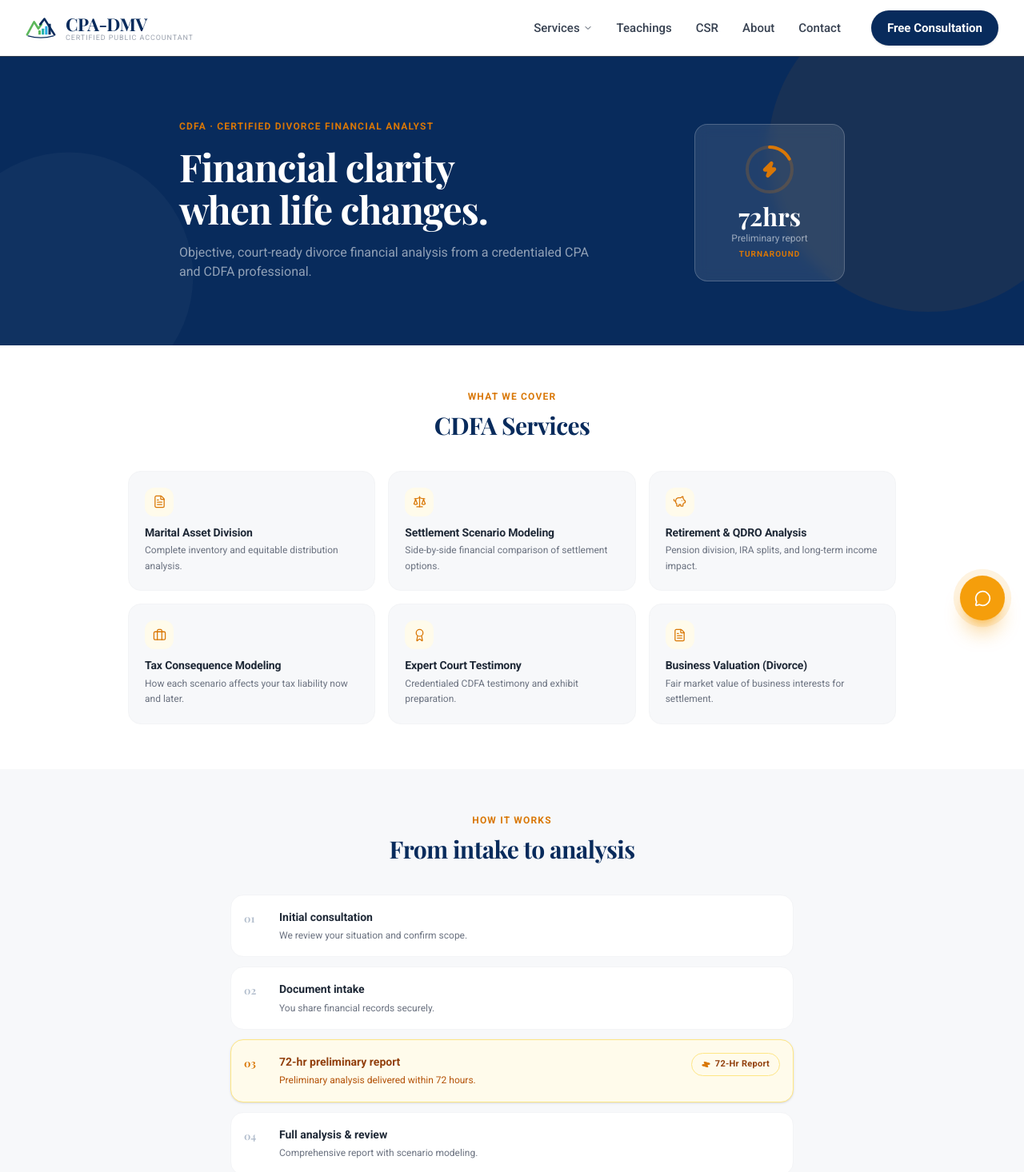
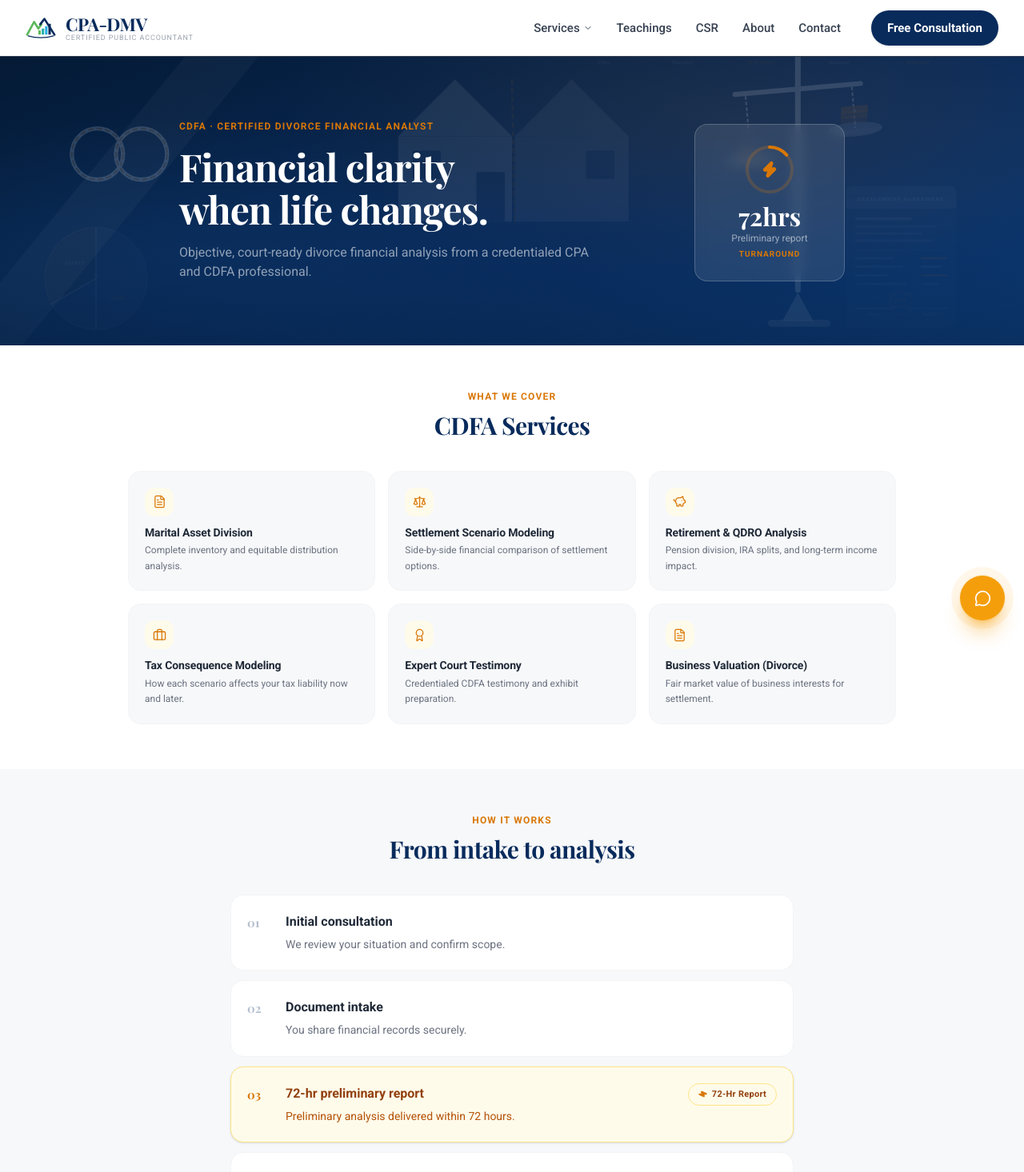
Before and after one commit to cpa-dmv/website, a Next.js app: page /website/cdfa-services in a window 1280 px wide. Shown: the top 1466 px of the page at 80% size. Built offline with nearby package versions, Linux system fonts and the light colour scheme.

Commit message:
Update website

```diff
--- a/app/cdfa-services/page.tsx
+++ b/app/cdfa-services/page.tsx
@@ -30,10 +30,8 @@ export default function CDFAPage() {
       {/* Hero */}
       <section className="bg-[#082B5C] py-16 lg:py-20 relative overflow-hidden">
         <div className="absolute inset-0 pointer-events-none">
-          <motion.div className="absolute -top-20 -right-20 w-[400px] h-[400px] rounded-full bg-[#D97706]/8"
-            animate={{ scale: [1, 1.06, 1] }} transition={{ duration: 6, repeat: Infinity, ease: "easeInOut" }} />
-          <motion.div className="absolute -bottom-16 -left-16 w-[300px] h-[300px] rounded-full bg-white/[0.03]"
-            animate={{ scale: [1, 1.04, 1] }} transition={{ duration: 8, repeat: Infinity, ease: "easeInOut", delay: 1 }} />
+          <img src="/images/cdfa-hero-bg.svg" alt="" aria-hidden="true"
+            className="absolute inset-0 w-full h-full object-cover object-center opacity-100" />
         </div>
 
         <div className="max-w-4xl mx-auto px-4 sm:px-6 lg:px-8 relative z-10">
@@ -122,16 +120,16 @@ export default function CDFAPage() {
               <motion.div key={step.num}
                 initial={{ opacity: 0, x: -12 }} whileInView={{ opacity: 1, x: 0 }}
                 viewport={{ once: true }} transition={{ delay: i * 0.09 }}
-                className={`flex items-start gap-4 p-4 rounded-2xl border ${
+                className={`flex items-start gap-4 p-5 rounded-2xl border ${
                   step.highlight ? "bg-amber-50 border-amber-200 shadow-sm" : "bg-white border-gray-100"
                 }`}>
-                <span className={`font-display font-bold text-[13px] w-7 flex-shrink-0 mt-0.5 ${step.highlight ? "text-[#D97706]" : "text-[#082B5C]/30"}`}>
+                <span className={`font-display font-bold text-[15px] w-8 flex-shrink-0 mt-0.5 ${step.highlight ? "text-[#D97706]" : "text-[#082B5C]/30"}`}>
                   {step.num}
                 </span>
                 <div className="flex-1 flex items-start justify-between gap-3">
                   <div>
-                    <p className={`font-bold text-[14px] ${step.highlight ? "text-[#92400E]" : "text-[#1F2937]"}`}>{step.label}</p>
-                    <p className={`text-[12px] mt-0.5 ${step.highlight ? "text-[#B45309]" : "text-[#6B7280]"}`}>{step.desc}</p>
+                    <p className={`font-bold text-[16px] ${step.highlight ? "text-[#92400E]" : "text-[#1F2937]"}`}>{step.label}</p>
+                    <p className={`text-[14px] mt-1 ${step.highlight ? "text-[#B45309]" : "text-[#6B7280]"}`}>{step.desc}</p>
                   </div>
                   {step.highlight && <TurnaroundBadge size="sm" />}
                 </div>
--- a/components/home/EventsTeaser.tsx
+++ b/components/home/EventsTeaser.tsx
@@ -4,7 +4,7 @@ import AnimatedSection from "@/components/shared/AnimatedSection";
 import Link from "next/link";
 
 export default function EventsTeaser() {
-  const upcoming = events.slice(0, 4);
+  const upcoming = events.slice(0, 3);
   if (upcoming.length === 0) return null;
 
   return (
@@ -12,7 +12,7 @@ export default function EventsTeaser() {
       <div className="max-w-[1180px] mx-auto px-4 sm:px-6 lg:px-8">
         <AnimatedSection className="flex flex-col sm:flex-row items-start sm:items-end justify-between mb-10 gap-4">
           <div>
-            <p className="text-[#F59E0B] text-xs font-semibold uppercase tracking-widest mb-2">
+            <p className="text-[#1E5FA8] text-xs font-semibold uppercase tracking-widest mb-2">
               Free to Attend
             </p>
             <h2 className="font-display font-bold text-[#082B5C] text-3xl lg:text-[2.4rem] leading-tight">
@@ -27,7 +27,7 @@ export default function EventsTeaser() {
           </Link>
         </AnimatedSection>
 
-        <div className="grid grid-cols-1 sm:grid-cols-2 lg:grid-cols-4 gap-5">
+        <div className="grid grid-cols-1 sm:grid-cols-3 gap-5">
           {upcoming.map((event, i) => (
             <EventCard key={event.id} event={event} index={i} />
           ))}
--- a/components/home/PricingTeaser.tsx
+++ b/components/home/PricingTeaser.tsx
@@ -276,9 +276,9 @@ export default function PricingTeaser() {
               <div className="relative w-full" style={{ paddingTop: "42px", paddingBottom: "0px" }}>
                 <CardStack />
               </div>
-              <p className="text-center text-[11px] text-[#9CA3AF] mt-4 tracking-wide select-none">
+              {/* <p className="text-center text-[11px] text-[#9CA3AF] mt-4 tracking-wide select-none">
                 Auto-cycling · Click to advance
-              </p>
+              </p> */}
             </div>
           </AnimatedSection>
 
--- a/components/home/ServicesGrid.tsx
+++ b/components/home/ServicesGrid.tsx
@@ -14,12 +14,12 @@ const homeServices = [
   { icon: Search,         label: "Forensics Audits",           slug: "forensics-accounting",  desc: "Investigation and expert court witness." },
   { icon: TrendingUp,     label: "Business Valuation",         slug: "business-valuation",    desc: "Fair market value for transactions & disputes." },
   { icon: Monitor,        label: "QuickBooks Setup",           slug: "quickbooks",            desc: "ProAdvisor setup, training, and cleanup." },
-  { icon: BarChart3,      label: "Accounting",                 slug: "specialized-audit",     desc: "Financial reporting and general ledger." },
+  { icon: BarChart3,      label: "Financial Accounting and Reporting",                 slug: "specialized-audit",     desc: "Financial reporting and general ledger." },
   { icon: Users,          label: "Payroll",                    slug: "payroll",               desc: "Accurate payroll processing every cycle." },
   { icon: Building2,      label: "Business Registration",      slug: "business-registration", desc: "Entity formation and state filing." },
   { icon: ArrowLeftRight, label: "AP / AR",                    slug: "ap-ar",                 desc: "Cash flow management and reconciliation." },
   { icon: Briefcase,      label: "HR Advisory",                slug: "hr-advisory",           desc: "Practical HR support for small businesses." },
-  { icon: FileText,       label: "Taxes",                      slug: "taxation",              desc: "Individual and business tax preparation." },
+  { icon: FileText,       label: "Taxation",                      slug: "taxation",              desc: "Individual and corporate tax preparation." },
   { icon: BookOpen,       label: "Bookkeeping",                slug: "ap-ar",                 desc: "Accurate, organized books every month." },
 ];
 
--- a/components/shared/EventCard.tsx
+++ b/components/shared/EventCard.tsx
@@ -22,7 +22,7 @@ export default function EventCard({ event, compact = false, index = 0 }: Props)
       transition={{ duration: 0.42, delay: index * 0.09, ease: [0.22, 1, 0.36, 1] }}
       whileHover={{ y: -3, transition: { duration: 0.2 } }}
       className="bg-white rounded-2xl overflow-hidden border shadow-sm hover:shadow-md transition-shadow flex flex-col"
-      style={{ borderColor: "#E9EAEC" }}
+      style={{ borderColor: "#DBEAFE" }}
     >
       {/* Date block + category row */}
       <div className="flex">
--- a/lib/events.ts
+++ b/lib/events.ts
@@ -88,10 +88,10 @@ export const events: EventItem[] = [
   },
 ];
 
-// Alternating brand palette: navy (#082B5C) and amber (#D97706)
+// Two-tone palette: deep navy + light blue only
 export const eventTypeColors: Record<EventItem["type"], { bg: string; text: string; btn: string; dateBg: string }> = {
-  CPE:         { bg: "bg-blue-50",  text: "text-[#082B5C]", btn: "#082B5C", dateBg: "#082B5C" },
-  "Exam Prep": { bg: "bg-amber-50", text: "text-[#B45309]", btn: "#D97706", dateBg: "#D97706" },
-  Webinar:     { bg: "bg-blue-50",  text: "text-[#082B5C]", btn: "#082B5C", dateBg: "#082B5C" },
-  Workshop:    { bg: "bg-amber-50", text: "text-[#B45309]", btn: "#D97706", dateBg: "#D97706" },
+  CPE:         { bg: "bg-[#EEF4FF]", text: "text-[#082B5C]", btn: "#082B5C", dateBg: "#082B5C" },
+  "Exam Prep": { bg: "bg-[#EEF4FF]", text: "text-[#1E5FA8]", btn: "#1E5FA8", dateBg: "#1E5FA8" },
+  Webinar:     { bg: "bg-[#EEF4FF]", text: "text-[#082B5C]", btn: "#082B5C", dateBg: "#082B5C" },
+  Workshop:    { bg: "bg-[#EEF4FF]", text: "text-[#1E5FA8]", btn: "#1E5FA8", dateBg: "#1E5FA8" },
 };
```
Also changed, not shown: .claude/launch.json (added), public/images/cdfa-hero-bg.svg (added).
